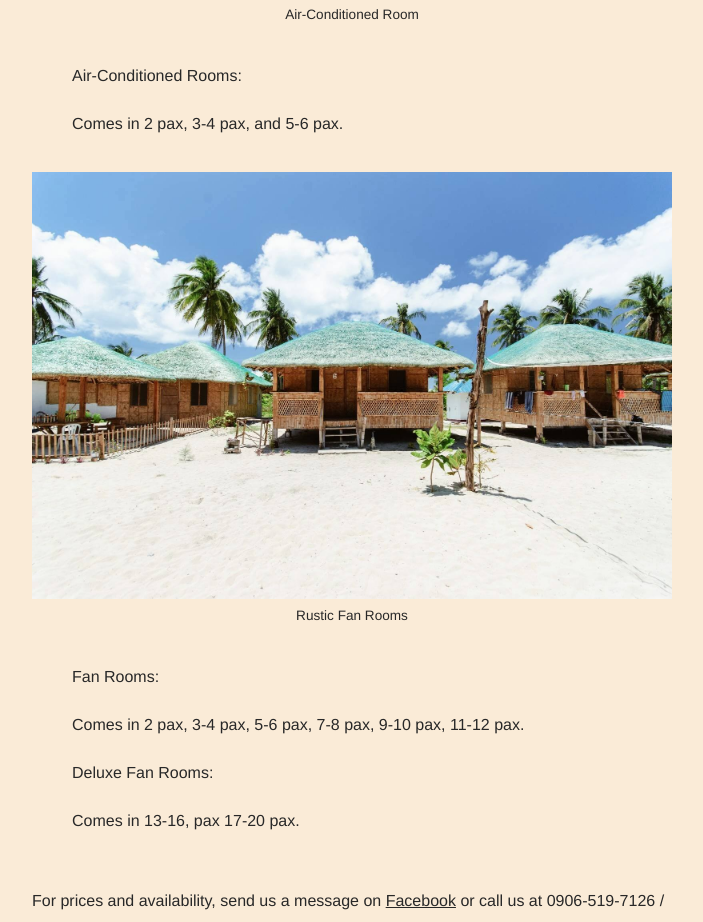
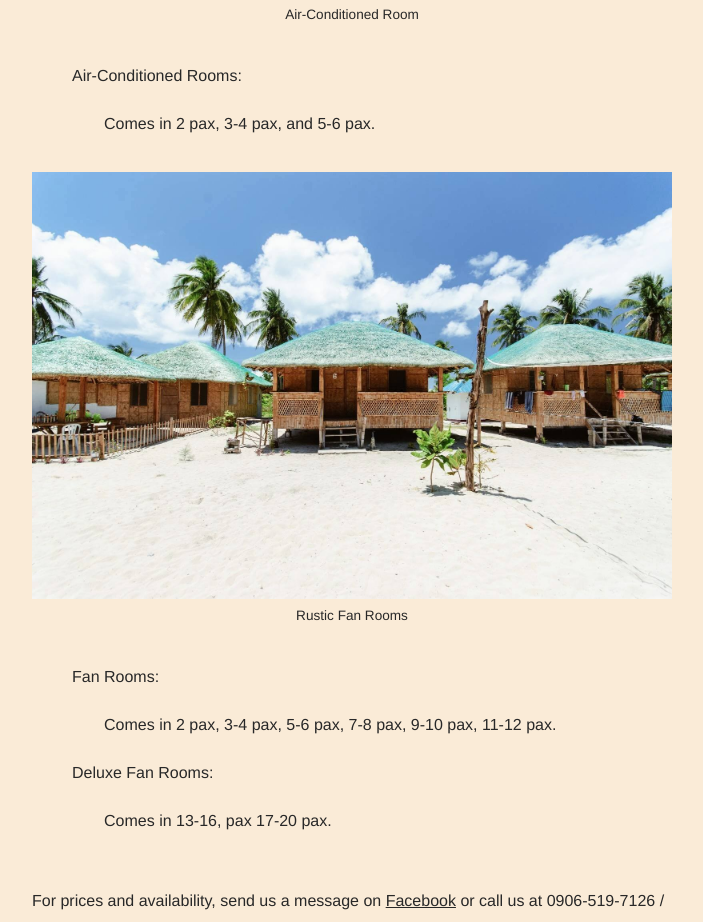
Before and after one commit to giantcarlos/villa-noe, a React (Vite) app: page /rooms in a window 1280 px wide. Shown: the part 690-1612 px from the top of the page, without its empty margins (288-991 px from the left). Built offline with nearby package versions, Linux system fonts and the light colour scheme.

Commit message:
add indention to room info

```diff
--- a/src/App.css
+++ b/src/App.css
@@ -418,6 +418,10 @@ button {
   line-height: 2;
 }
 
+.room-info {
+  margin-left: 2rem;
+}
+
 .details-contact {
   margin-top: 3rem;
 }
--- a/src/Components/RoomsDetails.jsx
+++ b/src/Components/RoomsDetails.jsx
@@ -43,7 +43,7 @@ function RoomsDetails() {
                 </motion.figure>
                 <motion.div variants={item2}>
                   <ul>Air-Conditioned Rooms:</ul>
-                  <ul>Comes in 2 pax, 3-4 pax, and 5-6 pax.</ul>
+                  <ul className="room-info">Comes in 2 pax, 3-4 pax, and 5-6 pax.</ul>
                 </motion.div>
                 <motion.figure variants={item2} className="couple-image">
                     <img src="cottage.jpg" alt="Rustic fan cottages."></img>
@@ -51,21 +51,9 @@ function RoomsDetails() {
                 </motion.figure>
                 <motion.div variants={item2}>
                   <ul>Fan Rooms:</ul>
-                  <ul>Comes in 2 pax, 3-4 pax, 5-6 pax, 7-8 pax, 9-10 pax, 11-12 pax.</ul>
+                  <ul className="room-info">Comes in 2 pax, 3-4 pax, 5-6 pax, 7-8 pax, 9-10 pax, 11-12 pax.</ul>
                   <ul>Deluxe Fan Rooms:</ul>
-                  <ul>Comes in 13-16, pax 17-20 pax.</ul>
-                </motion.div>
-                <motion.div variants={item2}>
-                  <ul></ul>
-                  <ul></ul>
-                  <ul></ul>
-                  <ul></ul>
-                </motion.div>
-                <motion.div variants={item2}>
-                  <ul></ul>
-                  <ul></ul>
-                  <ul></ul>
-                  <ul></ul>
+                  <ul className="room-info">Comes in 13-16, pax 17-20 pax.</ul>
                 </motion.div>
                 <motion.p className="details-contact" variants={item2}>
                 For prices and availability, send us a message on&nbsp;
```
